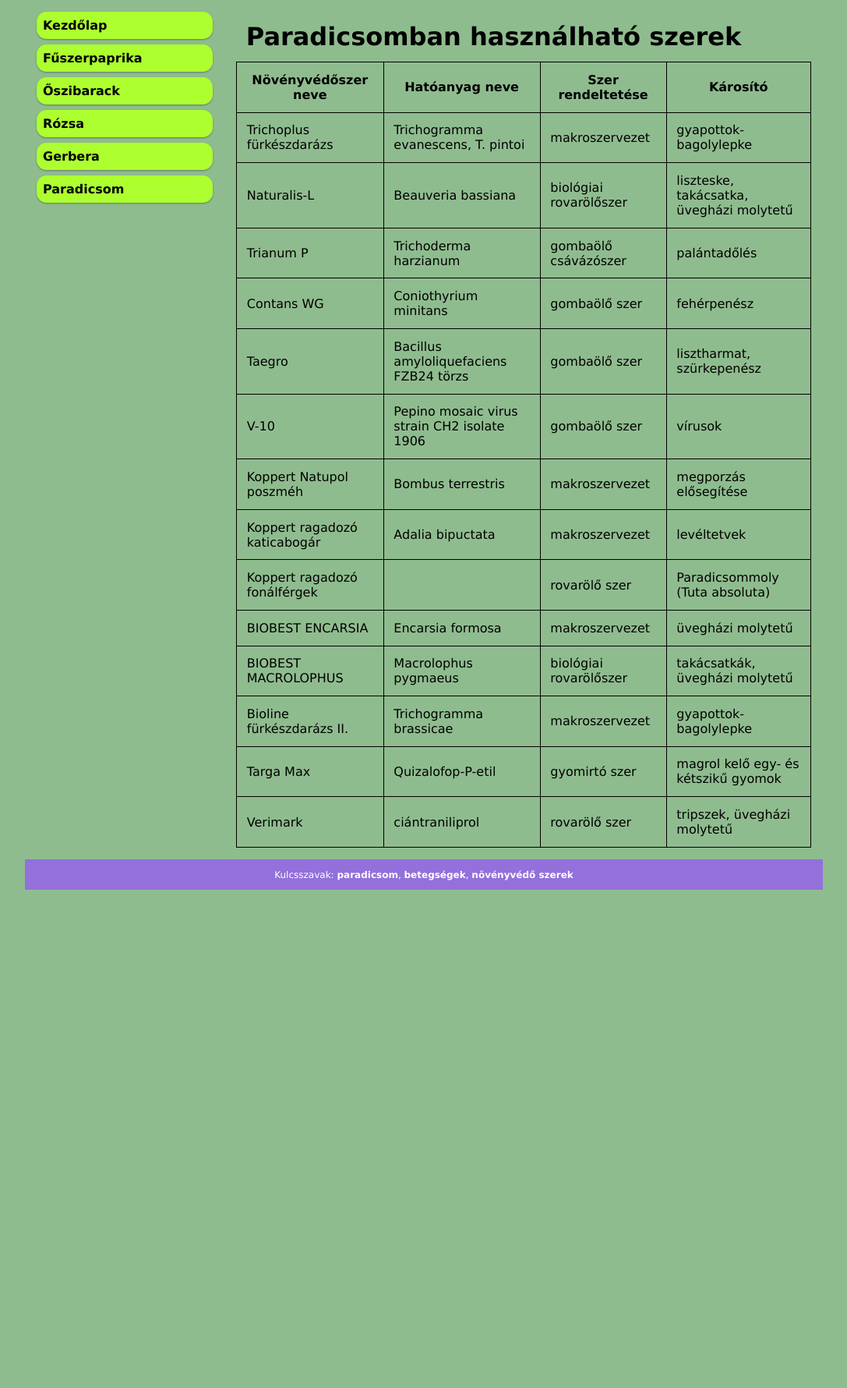
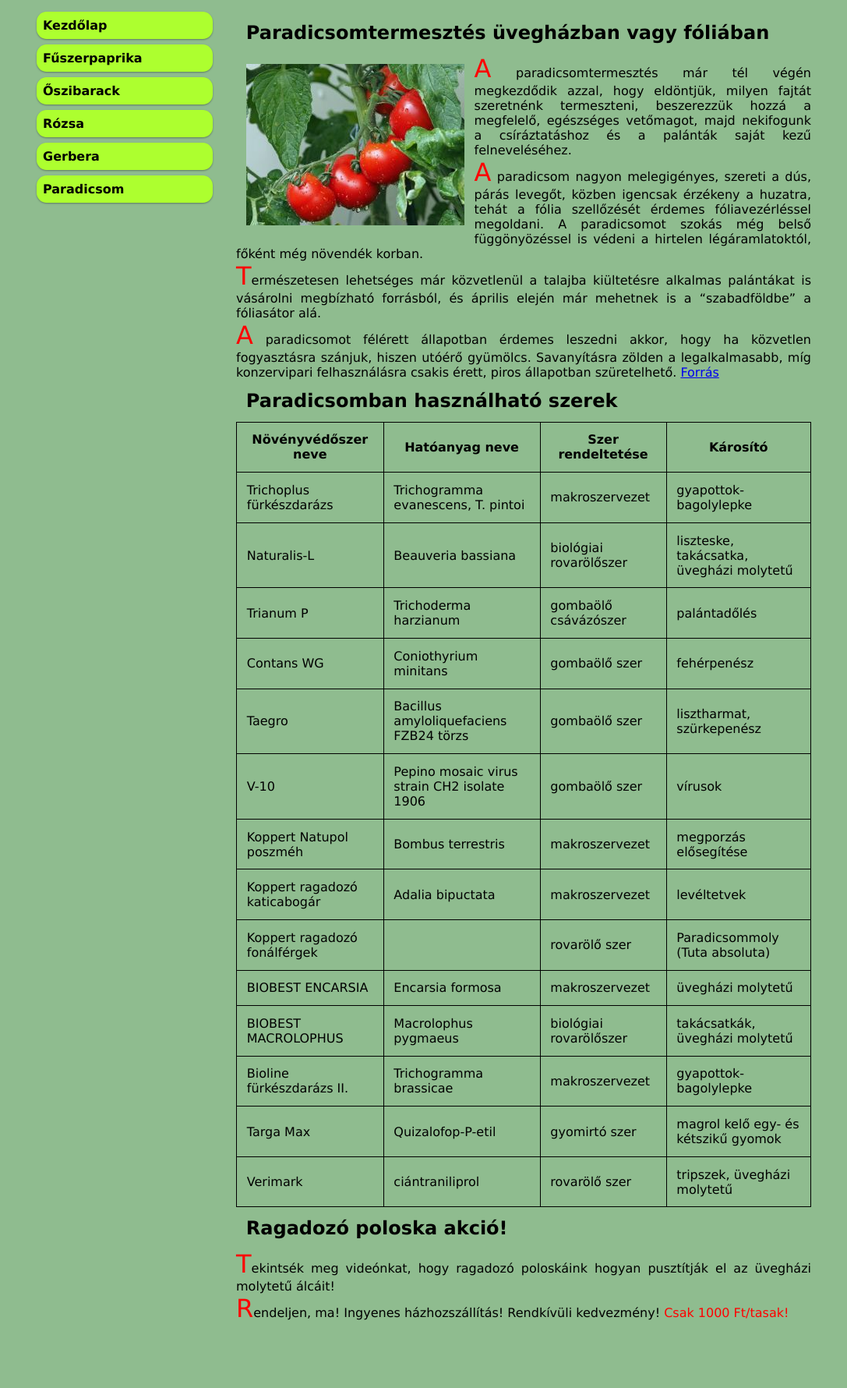
Before and after one commit to Szabolcs1972/NovenyPatika, a PHP site: page /html/tomato.html in a window 1280 px wide. Shown: the part 140-1920 px from the top of the page at 78% size, without its empty margins (96-1183 px from the left). Before the commit the page ends 1281 px from the top, so only its background shows below. Run offline with PHP 8.4, Linux system fonts and the light colour scheme; grey boxes are pictures that could not be loaded.

Commit message:
The seventh commit.

```diff
--- a/css/styles.css
+++ b/css/styles.css
@@ -73,9 +73,18 @@
     background-color: white;
 }
 
-#logo {
+.logo {
     float: left;
     margin: 1vw;
+}
+
+p {
+    text-align: justify;
+}
+
+p::first-letter {
+    color: #ff0000;
+    font-size: xx-large;
 }
 
 .aside {
--- a/html/tomato.html
+++ b/html/tomato.html
@@ -47,6 +47,16 @@
         </div>
     -->
     <div class="col-9 col-s-9">
+        <article>
+            <h2>Paradicsomtermesztés üvegházban vagy fóliában</h2>
+            <img src="/pics/paradicsom_1.jpg" alt="Őszibarack" class="logo"/>
+            <p>A paradicsomtermesztés már tél végén megkezdődik azzal, hogy eldöntjük, milyen fajtát szeretnénk termeszteni, beszerezzük hozzá a megfelelő, egészséges vetőmagot, majd nekifogunk a csíráztatáshoz és a palánták saját kezű felneveléséhez.</p>
+            <p>A paradicsom nagyon melegigényes, szereti a dús, párás levegőt, közben igencsak érzékeny a huzatra, tehát a fólia szellőzését érdemes fóliavezérléssel megoldani. A paradicsomot szokás még belső függönyözéssel is védeni a hirtelen légáramlatoktól, főként még növendék korban.</p>
+            <p>Természetesen lehetséges már közvetlenül a talajba kiültetésre alkalmas palántákat is vásárolni megbízható forrásból, és április elején már mehetnek is a “szabadföldbe” a fóliasátor alá.</p>
+            <p>A paradicsomot félérett állapotban érdemes leszedni akkor, hogy ha közvetlen fogyasztásra szánjuk, hiszen utóérő gyümölcs. Savanyításra zölden a legalkalmasabb, míg konzervipari felhasználásra csakis érett, piros állapotban szüretelhető.
+            <a href="https://foliavezerles.hu/paradicsomtermesztes-mezon-uveghazban-es-a-kertben/">Forrás</a></p>
+        </article>
+        <article>
         <h1>Paradicsomban használható szerek</h1>
         <div style="overflow-x: auto">
         <table>
@@ -65,11 +75,15 @@
             <tr><td>Bioline fürkészdarázs II.</td><td>Trichogramma brassicae</td><td>makroszervezet</td><td>gyapottok-bagolylepke</td></tr>
             <tr><td>Targa Max</td><td>Quizalofop-P-etil</td><td>gyomirtó szer</td><td>magrol kelő egy- és kétszikű gyomok</td></tr>
             <tr><td>Verimark</td><td>ciántraniliprol</td><td>rovarölő szer</td><td>tripszek, üvegházi molytetű</td></tr>
-
-
-
         </table>
         </div>
+        </article>
+        <article>
+            <h2>Ragadozó poloska akció!</h2>
+            <p>Tekintsék meg videónkat, hogy ragadozó poloskáink hogyan pusztítják el az üvegházi molytetű álcáit!</p>
+            <p>Rendeljen, ma! Ingyenes házhozszállítás! Rendkívüli kedvezmény! <span style="color:red">Csak 1000 Ft/tasak!</span></p>
+            <iframe width="853" height="480" src="https://www.youtube.com/embed/bVlZSkd5W0I" title="Biological control of whitefly - Macrolophus pygmaeus" frameborder="0" allow="accelerometer; autoplay; clipboard-write; encrypted-media; gyroscope; picture-in-picture; web-share" allowfullscreen></iframe>
+        </article>
     </div>
 
 
--- a/index.html
+++ b/index.html
@@ -48,7 +48,7 @@
 -->
 <div class="col-5 col-s-9">
         <h2 id="elso">Cégünkről</h2>
-        <img id="logo" alt="A Növénypatika logója" src="pics/icon.jpg"/>
+        <img class="logo" alt="A Növénypatika logója" src="pics/icon.jpg"/>
         <p>Morbi pretium tincidunt suscipit. Integer non felis neque. Ut posuere facilisis ligula sed ullamcorper. Ut tempor sit amet ipsum vestibulum tincidunt. Etiam fringilla tincidunt lectus, sit amet maximus eros accumsan vitae. Nullam sit amet dictum nibh. Phasellus mollis venenatis nulla, a porta ligula molestie nec. Vestibulum ante ipsum primis in faucibus orci luctus et ultrices posuere cubilia curae; Donec commodo, elit nec auctor sollicitudin, lacus lectus placerat velit, id sodales nulla dolor molestie nibh. Sed elit orci, iaculis vitae justo eget, consectetur ullamcorper dolor. Donec massa quam, finibus sit amet magna vel, tincidunt rhoncus mi. Integer bibendum ac nibh non dapibus. Curabitur sollicitudin imperdiet libero, id condimentum dolor facilisis eget. Cras eget placerat elit. Curabitur non turpis nec neque pulvinar consectetur. Etiam hendrerit ante eget viverra dapibus.</p>
         <p>Duis at interdum eros. Aliquam vel magna vehicula est tincidunt tristique quis ut odio. Morbi viverra consectetur tristique. Maecenas ut arcu ante. Praesent tempor, justo quis egestas tincidunt, odio mi sodales nibh, eget accumsan sem magna id arcu. Curabitur eu aliquet nunc. Phasellus et velit turpis. Sed placerat eros eu urna cursus bibendum. Aenean venenatis lacinia orci, eu ullamcorper nisi commodo vel. Maecenas ut condimentum mauris.</p>
 
```
Also changed, not shown: html/gerbera.html (+10 -0 lines), html/peach.html (+11 -0 lines), html/redpepper.html (+14 -0 lines), html/rose.html (+11 -0 lines), pics/fupaprika_1.jpg (added), pics/gerbera_1.jpg (added), pics/oszibarack_1.jpg (added), pics/paradicsom_1.jpg (added), pics/rozsa-1.jpg (added).
